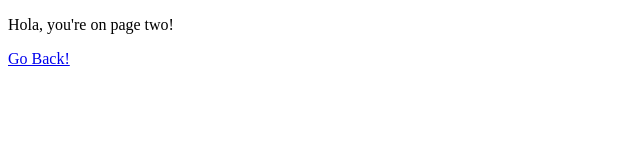
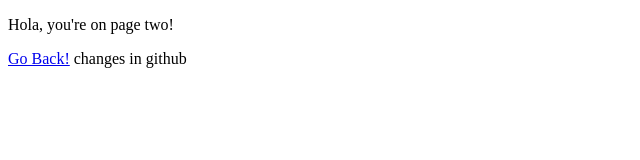
Before and after one commit to bradsmialek/mock, a plain HTML site: page page-two.html in a window 1280 px wide. Shown: the whole page, without its empty margins (0-640 px from the left). Drawn offline with Linux system fonts and the light colour scheme.

Commit message:
Update page-two.html

```diff
--- a/page-two.html
+++ b/page-two.html
@@ -10,3 +10,4 @@
     <a href="index.html">Go Back!</a>
 </body>
 </html>
+changes in github
```
